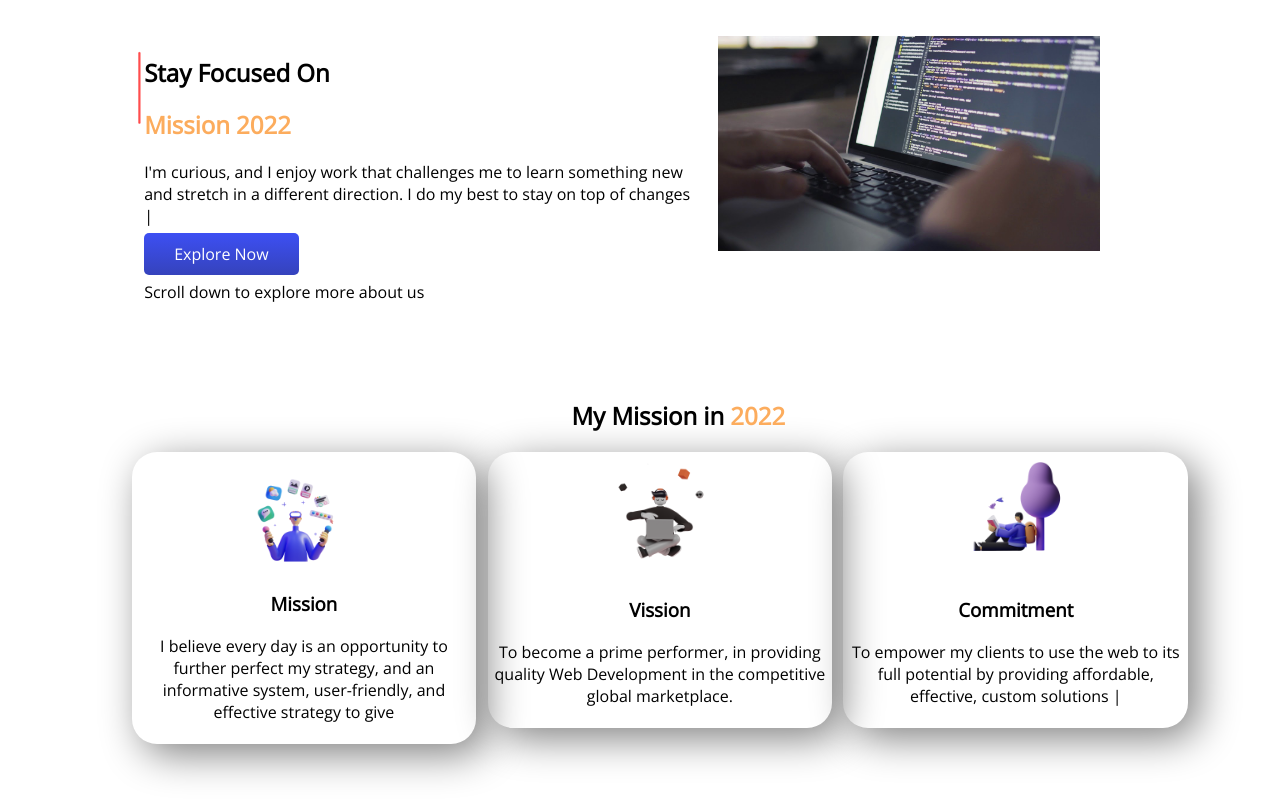
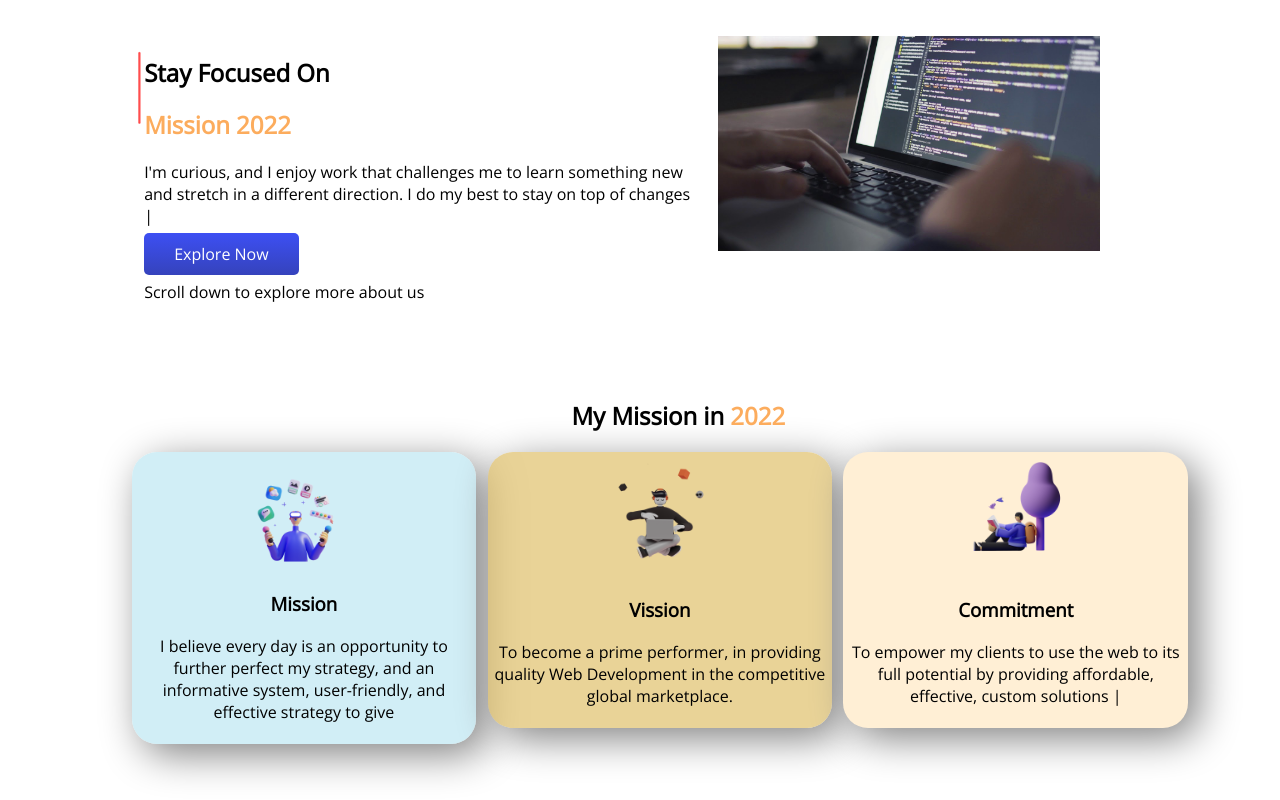
Before and after one commit to devinfopro/assignment-01, a plain HTML site: page index.html in a window 1280 px wide. Shown: the top 800 px of the page. Drawn offline with nearby package versions, Linux system fonts and the light colour scheme.

Commit message:
box-color

```diff
--- a/index.html
+++ b/index.html
@@ -31,20 +31,20 @@
         <div>
             <h1>My Mission in <Span id="year">2022</Span></h1>
 
-            <div class="phone">
+            <div class="phone" style="background-color:rgba(191, 231, 243, 0.719);">
                 <img src="images/illustrators/illustrator-1.png" alt="mission" style="width:35%">
                 <h3>Mission</h3>
                 <p>I believe every day is an opportunity to further perfect my strategy, and an informative system,
                     user-friendly, and effective strategy to give</p>
             </div>
-            <div class="phone">
-                <img src="images/illustrators/illustrator-2.png" alt="vission" style="width:35%">
+            <div class="phone" style="background-color:rgba(224, 194, 110, 0.719);">
+                <img src=" images/illustrators/illustrator-2.png" alt="vission" style="width:35%">
                 <h3>Vission</h3>
                 <p>To become a prime performer, in providing quality Web Development in the competitive global
                     marketplace.
                 </p>
             </div>
-            <div class="phone">
+            <div class="phone" style="background-color:papayawhip;">
                 <img src="images/illustrators/illustrator-3.png" alt="commitment" style="width:35%">
                 <h3>Commitment</h3>
                 <p>To empower my clients to use the web to its full potential by providing affordable, effective,
```
